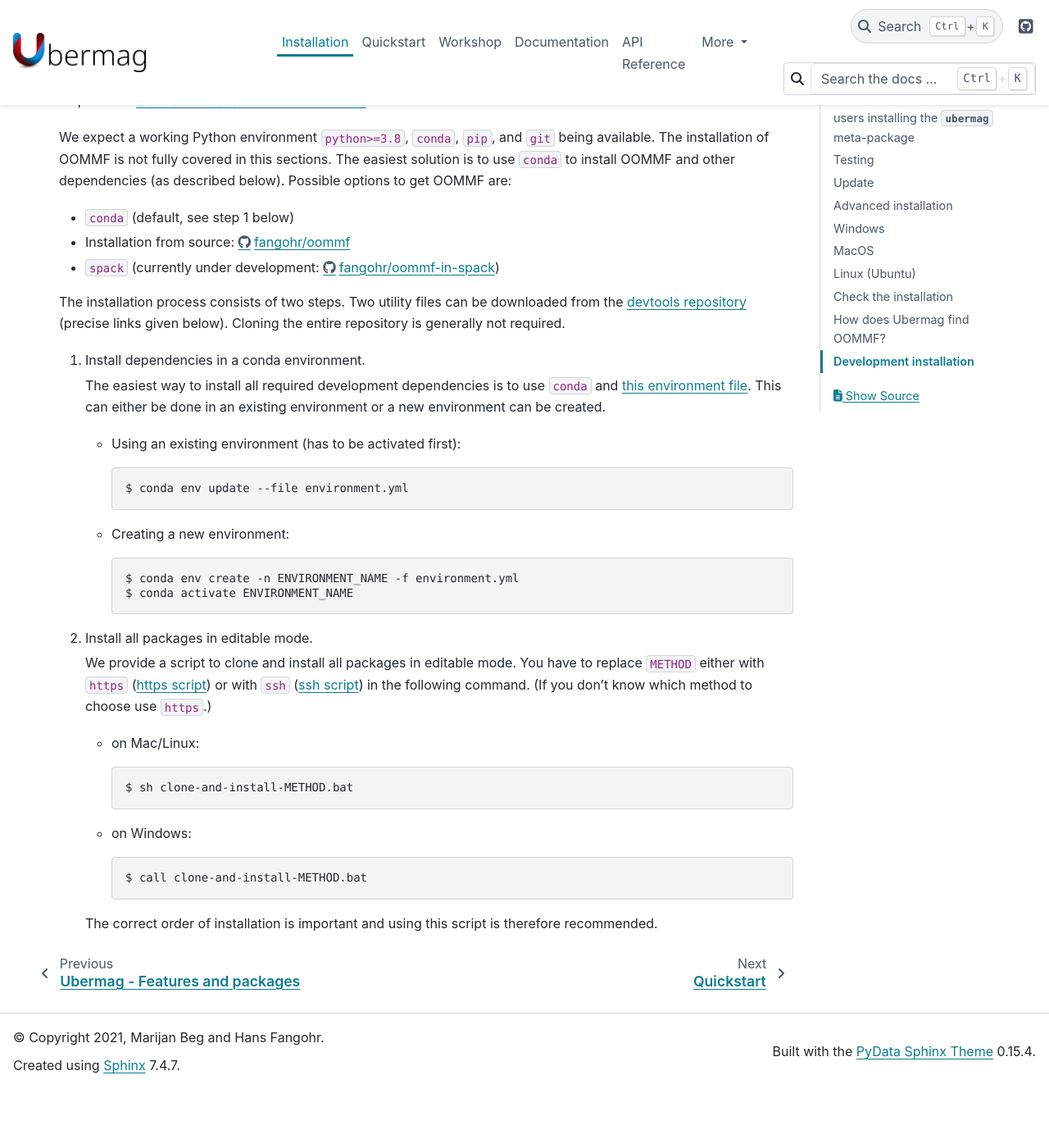
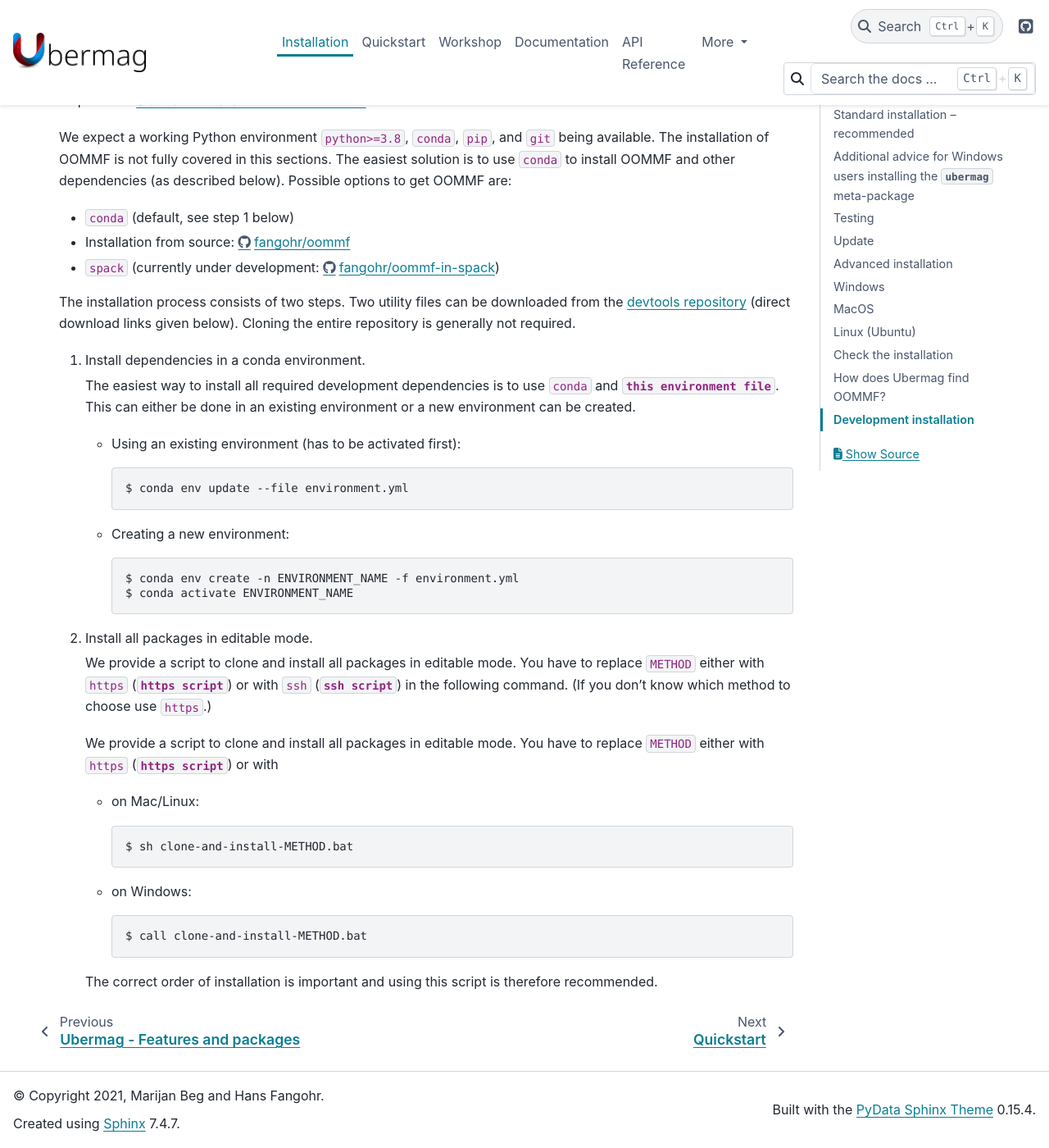
Before and after one commit to ubermag/ubermag.github.io, a Sphinx documentation site: the page built from source/installation.rst, in a window 1280 px wide and 1400 px high, scrolled down 5851 px. Shown: the whole window at 82% size. Built offline with Sphinx 7.4.7 and the PyData theme 0.15.4, drawn with Linux system fonts in a browser that asks for light colours; pages that are not in the unit, such as notebooks, are missing from menus; before the commit the page ends 7180 px from its top, so only the background shows below that.

Commit message:
Better download links for development installation scripts.

```diff
--- a/source/installation.rst
+++ b/source/installation.rst
@@ -316,16 +316,16 @@
 
 The installation process consists of two steps. Two utility files can be
 downloaded from the `devtools repository
-<https://github.com/ubermag/devtools/tree/master/installation>`_ (precise links
+<https://github.com/ubermag/devtools/tree/master/installation>`_ (direct download links
 given below). Cloning the entire repository is generally not required.
 
 1. Install dependencies in a conda environment.
 
    The easiest way to install all required development dependencies is to use
-   ``conda`` and `this environment file
-   <https://github.com/ubermag/devtools/blob/master/installation/environment.yml>`_.
-   This can either be done in an existing environment or a new environment can
-   be created.
+   ``conda`` and :download:`this environment file
+   <../packages/devtools/installation/environment.yml>`. This can
+   either be done in an existing environment or a new environment can be
+   created.
 
    - Using an existing environment (has to be activated first):
 
@@ -343,11 +343,15 @@
 2. Install all packages in editable mode.
 
    We provide a script to clone and install all packages in editable mode. You
-   have to replace ``METHOD`` either with ``https`` (`https script
-   <https://github.com/ubermag/devtools/blob/master/installation/clone-and-install-https.bat>`_)
-   or with ``ssh`` (`ssh script
-   <https://github.com/ubermag/devtools/blob/master/installation/clone-and-install-ssh.bat>`_)
-   in the following command. (If you don't know which method to choose use ``https``.)
+   have to replace ``METHOD`` either with ``https`` (:download:`https script
+   <../packages/devtools/installation/clone-and-install-https.bat>`) or with
+   ``ssh`` (:download:`ssh script
+   <../packages/devtools/installation/clone-and-install-ssh.bat>`) in the
+   following command. (If you don't know which method to choose use ``https``.)
+
+   We provide a script to clone and install all packages in editable mode. You
+   have to replace ``METHOD`` either with ``https`` (:download:`https script
+   <../packages/devtools/installation/clone-and-install-ssh.bat>`) or with
 
    - on Mac/Linux:
 
```
Also changed, not shown: 1 other file.
